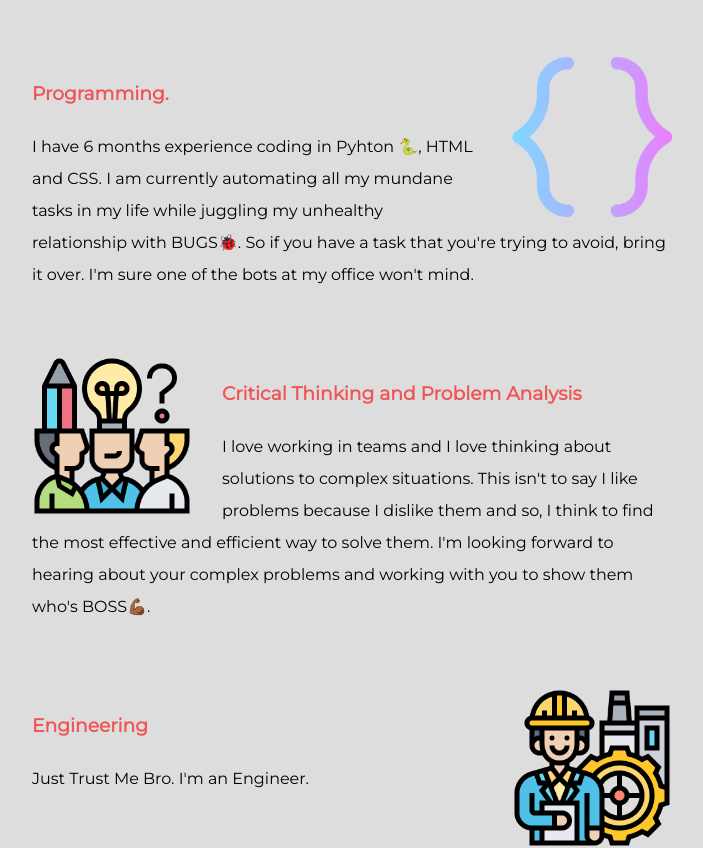
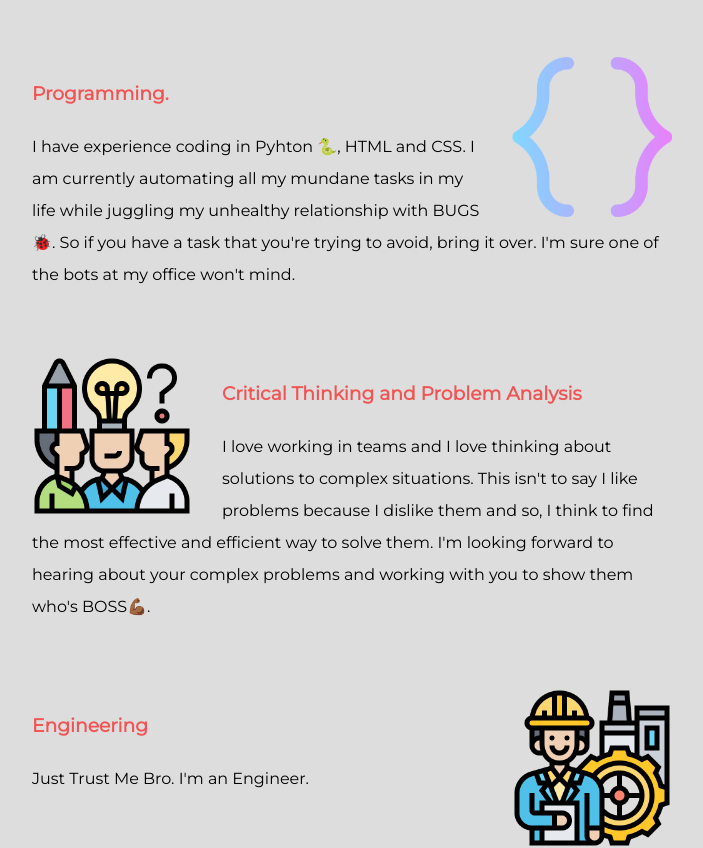
Before and after one commit to uroupa/about, a plain HTML site: page index.html in a window 1280 px wide. Shown: the part 1580-2428 px from the top of the page, without its empty margins (288-991 px from the left). Drawn offline with Linux system fonts and the light colour scheme.

Commit message:
v1.3 in enoch's voice; portfolio gats choke

```diff
--- a/index.html
+++ b/index.html
@@ -39,7 +39,7 @@
         <img class="code-img" src="images/programming.png" alt="curly braces image">
         <!-- <img class="code2-img" src="images/giphy.gif" alt="talk code to me gif"> -->
         <h3>Programming.</h3>
-        <p>I have 6 months experience coding in Pyhton 🐍, HTML and CSS. I am currently automating all my mundane tasks in my life while juggling my unhealthy relationship with BUGS🐞. So if you have a task that you're trying to avoid, bring it over. I'm sure one of the bots at my office won't mind.</p>
+        <p>I have experience coding in Pyhton 🐍, HTML and CSS. I am currently automating all my mundane tasks in my life while juggling my unhealthy relationship with BUGS🐞. So if you have a task that you're trying to avoid, bring it over. I'm sure one of the bots at my office won't mind.</p>
       </div>
       <div class="skill-row">
         <img class="brainstorm-img" src="images/brainstorm.png" alt="group of people image">
```
